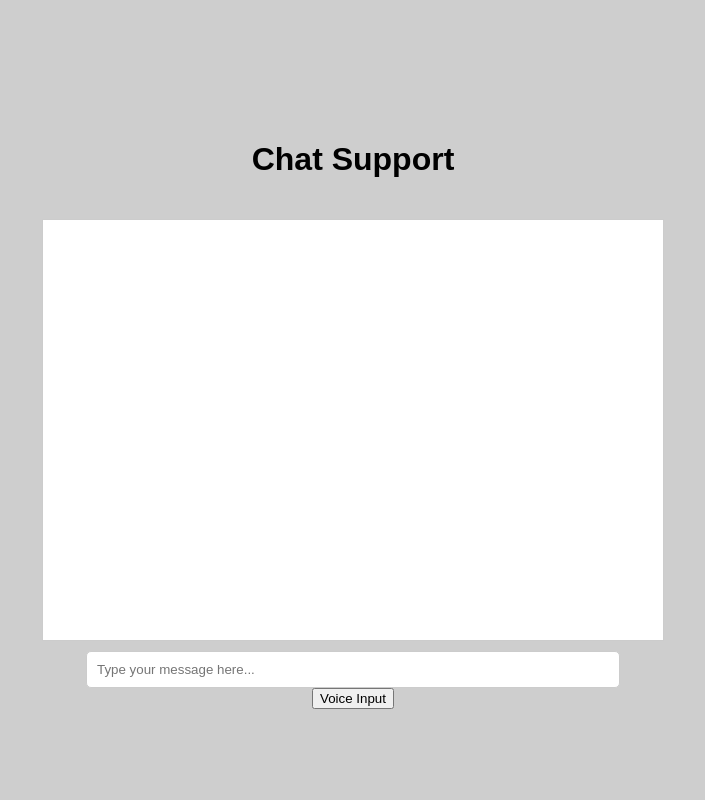
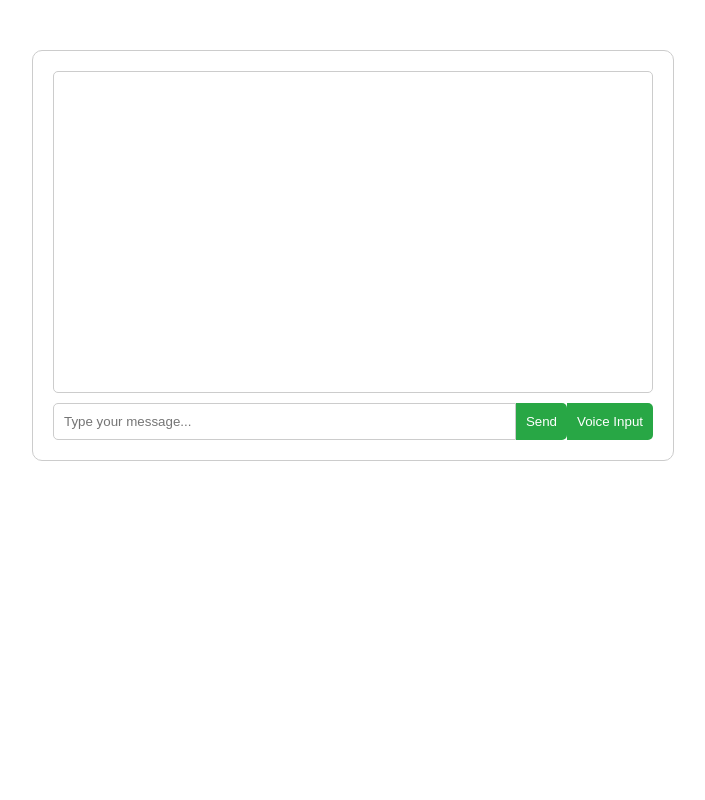
Before and after one commit to kanchang12/upwork_Tom, a Flask app: page / in a window 1280 px wide. Shown: the whole page, without its empty margins (287-992 px from the left). Run offline with Flask 3, Linux system fonts and the light colour scheme.

Commit message:
Update index.html

```diff
--- a/templates/index.html
+++ b/templates/index.html
@@ -3,139 +3,141 @@
 <head>
     <meta charset="UTF-8">
     <meta name="viewport" content="width=device-width, initial-scale=1.0">
-    <title>Chat Support</title>
+    <title>Chat Panel</title>
     <style>
         body {
-            display: flex;
-            flex-direction: column;
-            align-items: center;
-            justify-content: center;
-            height: 100vh;
-            margin: 0;
             font-family: Arial, sans-serif;
-            position: relative;
         }
-
-        .background-image {
-            position: fixed;
-            top: 0;
-            left: 0;
+        .chat-container {
             width: 100%;
-            height: 100%;
-            background-size: cover;
-            background-repeat: no-repeat;
-            z-index: -1;
-            opacity: 0.7;
+            max-width: 600px;
+            margin: 50px auto;
+            border: 1px solid #ccc;
+            padding: 20px;
+            border-radius: 10px;
         }
-
-        .overlay {
-            position: absolute;
-            top: 0;
-            left: 0;
-            width: 100%;
-            height: 100%;
-            background-color: rgba(10, 10, 10, 0.2);
-            z-index: -1;
-        }
-
-        h1, p {
-            color: black;
-            text-align: center;
-            position: relative;
-            z-index: 1;
-        }
-
-        h1 {
-            margin-top: 50px;
-            font-size: 2em;
-        }
-
-        p {
-            font-size: 1.2em;
-            margin-top: 20px;
-        }
-
-        #chat-container {
-            margin-top: 20px;
-            width: 50%;
-            max-width: 600px;
-            height: 400px;
+        .messages {
             border: 1px solid #ccc;
             padding: 10px;
-            overflow-y: scroll;
-            background-color: rgba(255, 255, 255);
+            height: 300px;
+            overflow-y: auto;
+            margin-bottom: 10px;
+            border-radius: 5px;
         }
-
-        #message-input {
-            width: calc(40%);
+        .message {
+            margin: 5px 0;
+        }
+        .message.sent {
+            text-align: right;
+            color: blue;
+        }
+        .message.received {
+            text-align: left;
+            color: green;
+        }
+        .input-container {
+            display: flex;
+        }
+        .input-container input {
+            flex: 1;
             padding: 10px;
-            margin-top: 10px;
             border: 1px solid #ccc;
-            border-radius: 5px;
+            border-radius: 5px 0 0 5px;
+        }
+        .input-container button {
+            padding: 10px;
+            border: none;
+            background-color: #28a745;
+            color: white;
+            border-radius: 0 5px 5px 0;
+            cursor: pointer;
+        }
+        .input-container button:hover {
+            background-color: #218838;
         }
     </style>
 </head>
 <body>
-    <h1>Chat Support</h1>
-    <div class="background-image"></div>
-    <div class="overlay"></div>
-    <div id="chat-container"></div>
-    <input type="text" id="message-input" placeholder="Type your message here...">
-    <button id="voice-input-btn">Voice Input</button>
+
+<div class="chat-container">
+    <div class="messages" id="messages"></div>
+    <div class="input-container">
+        <input type="text" id="messageInput" placeholder="Type your message...">
+        <button onclick="sendMessage()">Send</button>
+        <button onclick="startVoiceRecognition()">Voice Input</button>
+    </div>
+</div>
 
 <script>
-        document.getElementById('message-input').addEventListener('keypress', function (e) {
-            if (e.key === 'Enter') {
-                sendMessage(e.target.value);
-                e.target.value = '';
+    async function sendMessage() {
+        const input = document.getElementById('messageInput');
+        const message = input.value.trim();
+
+        if (message === '') {
+            return;
         }
-        });
 
-        document.getElementById('voice-input-btn').addEventListener('click', function() {
-            startVoiceRecognition();
-        });
+        // Display sent message
+        displayMessage(message, 'sent');
 
-        function sendMessage(message) {
-            const chatContainer = document.getElementById('chat-container');
-            chatContainer.innerHTML += `<p><strong>You:</strong> ${message}</p>`;
+        // Clear the input field
+        input.value = '';
 
-            fetch('/chat', {
+        try {
+            const response = await fetch('https://hook.eu2.make.com/kv24kv7cddrvnuundv60a7mdk99lmxsu', {
                 method: 'POST',
                 headers: {
                     'Content-Type': 'application/json'
                 },
-                body: JSON.stringify({ message: message })
-            })
-            .then(response => {
-                const contentType = response.headers.get('content-type');
-                if (contentType && contentType.indexOf('application/json') !== -1) {
-                    return response.json();
-                } else {
-                    return response.text().then(text => {
-                        return { html_response: text };
+                body: JSON.stringify({ message })
             });
+
+            if (!response.ok) {
+                throw new Error(`HTTP error! status: ${response.status}`);
             }
-            })
-            .then(data => {
-                if (data.html_response) {
-                    // If HTML response, display the meaningful part
-                    const parser = new DOMParser();
-                    const doc = parser.parseFromString(data.html_response, 'text/html');
-                    const bodyText = doc.body.innerText.trim();
-                    chatContainer.innerHTML += `<p><strong>Response:</strong> ${bodyText}</p>`;
-                } else {
-                    // If JSON response, handle it
-                    if (data.error) {
-                        chatContainer.innerHTML += `<p><strong>Error:</strong> ${data.error}</p>`;
-                    } else {
-                        chatContainer.innerHTML += `<p><strong>Response:</strong> ${JSON.stringify(data)}</p>`;
+
+            // Poll for the final response
+            pollForResponse();
+        } catch (error) {
+            console.error('Error:', error);
+            displayMessage('Error: Unable to send message', 'received');
         }
     }
-            })
-            .catch(error => {
+
+    async function pollForResponse() {
+        try {
+            // Wait for 10 seconds before polling
+            await new Promise(resolve => setTimeout(resolve, 10000));
+
+            const response = await fetch('https://hook.eu2.make.com/kv24kv7cddrvnuundv60a7mdk99lmxsu', {
+                method: 'GET',
+                headers: {
+                    'Content-Type': 'application/json'
+                }
+            });
+
+            if (!response.ok) {
+                throw new Error(`HTTP error! status: ${response.status}`);
+            }
+
+            const responseText = await response.text();
+            console.log('Final Response Text:', responseText);
+
+            const data = JSON.parse(responseText);
+            displayMessage(data.response || 'No response from server', 'received');
+        } catch (error) {
             console.error('Error:', error);
-                chatContainer.innerHTML += `<p><strong>Error:</strong> ${error}</p>`;
-            });
+            displayMessage('Error: Unable to fetch final response', 'received');
+        }
+    }
+
+    function displayMessage(message, type) {
+        const messagesContainer = document.getElementById('messages');
+        const messageElement = document.createElement('div');
+        messageElement.classList.add('message', type);
+        messageElement.textContent = message;
+        messagesContainer.appendChild(messageElement);
+        messagesContainer.scrollTop = messagesContainer.scrollHeight;
     }
 
     function startVoiceRecognition() {
@@ -145,9 +147,35 @@
 
         recognition.onresult = function(event) {
             const transcript = event.results[0][0].transcript;
-                sendMessage(transcript);
+            sendMessageWithVoice(transcript);
         };
     }
+
+    function sendMessageWithVoice(message) {
+        // Display sent message
+        displayMessage(message, 'sent');
+
+        try {
+            const response = fetch('https://hook.eu2.make.com/kv24kv7cddrvnuundv60a7mdk99lmxsu', {
+                method: 'POST',
+                headers: {
+                    'Content-Type': 'application/json'
+                },
+                body: JSON.stringify({ message })
+            });
+
+            if (!response.ok) {
+                throw new Error(`HTTP error! status: ${response.status}`);
+            }
+
+            // Poll for the final response
+            pollForResponse();
+        } catch (error) {
+            console.error('Error:', error);
+            displayMessage('Error: Unable to send message', 'received');
+        }
+    }
 </script>
+
 </body>
 </html>
```
Lines whose indentation alone changed are shown as unchanged.
